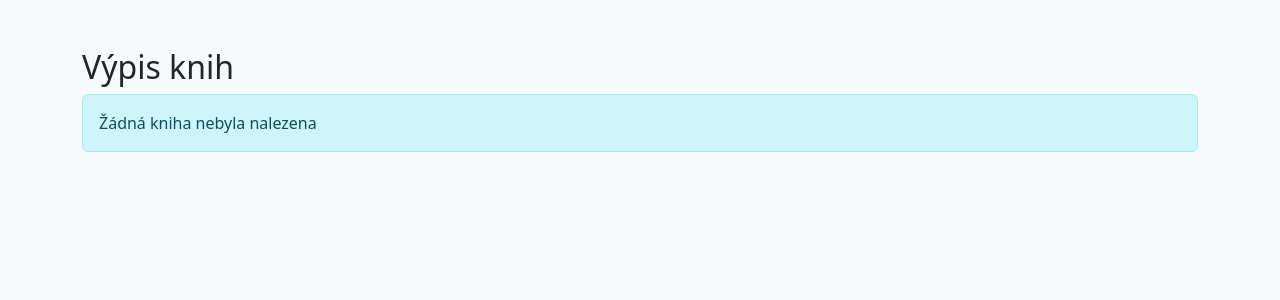
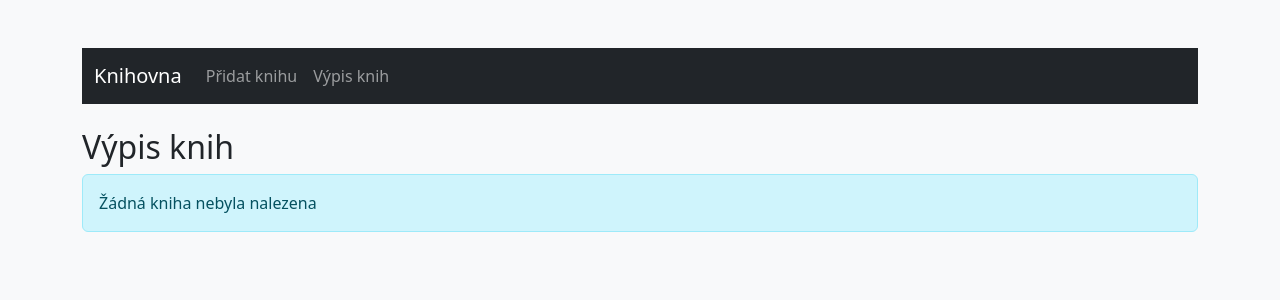
Before and after one commit to maderamaxim/WA-2025-Madera-Maxim, a PHP site: page /book_list.php in a window 1280 px wide. Shown: the top 300 px of the page. Run offline with PHP 8.4, Linux system fonts and the light colour scheme.

Commit message:
#11 vypis a navigace

```diff
--- a/03-php-projekt/app/models/Book.php
+++ b/03-php-projekt/app/models/Book.php
@@ -9,8 +9,6 @@ class Book {
 
     public function create($title, $author, $category, $subcategory, $year, $price, $isbn, $description, $link, $images) {
 
-        // Dvojtečka označuje pojmenovaný parametr => Místo přímých hodnot se používají placeholdery.
-        // PDO je pak nahradí skutečnými hodnotami při volání metody execute().
         // Chrání proti SQL injekci (bezpečnější než přímé vložení hodnot).
         $sql = "INSERT INTO books (title, author, category, subcategory, year, price, isbn, description, link, images)
                 VALUES (:title, :author, :category, :subcategory, :year, :price, :isbn, :description, :link, :images)";
--- a/03-php-projekt/app/views/books/book_list.php
+++ b/03-php-projekt/app/views/books/book_list.php
@@ -3,7 +3,7 @@
 <head>
     <meta charset="UTF-8">
     <meta name="viewport" content="width=device-width, initial-scale=1.0">
-    <title>Výpis knih</title>
+    <title>Výpis knihu</title>
 
     <!-- Bootstrap CSS -->
     <link href="https://cdn.jsdelivr.net/npm/bootstrap@5.3.3/dist/css/bootstrap.min.css" rel="stylesheet" integrity="sha384-QWTKZyjpPEjISv5WaRU9OFeRpok6YctnYmDr5pNlyT2bRjXh0JMhjY6hW+ALEwIH" crossorigin="anonymous">
@@ -13,20 +13,39 @@
 <body class="bg-light">
 
     <div class="container mt-5">
+    <nav class="navbar navbar-expand-lg navbar-dark bg-dark mb-4">
+            <div class="container-fluid">
+                <a class="navbar-brand" href="#">Knihovna</a>
+                <button class="navbar-toggler" type="button" data-bs-toggle="collapse" data-bs-target="#navbarNav"
+                    aria-controls="navbarNav" aria-expanded="false" aria-label="Přepnout navigaci">
+                    <span class="navbar-toggler-icon"></span>
+                </button>
+                <div class="collapse navbar-collapse" id="navbarNav">
+                    <ul class="navbar-nav">
+                        <li class="nav-item">
+                            <a class="nav-link" href="../../views/books/book_create.php">Přidat knihu</a>
+                        </li>
+                        <li class="nav-item">
+                            <a class="nav-link" href="../../controllers/book_list.php">Výpis knih</a>
+                        </li>
+                    </ul>
+                </div>
+            </div>
+        </nav>
         <h2>Výpis knih</h2>
          <?php if(!empty($books)): ?>
-            <!-- <h3>Hrubý výpis</h3>
-            <?php var_dump($books); ?>
-            <h3>Lepší výpis</h3>
-            <pre><?php print_r($books); ?></pre>
-            <h3>Tablukový výpis</h3> -->
+            <!-- <h3>Hrubý výpis knih</h3> -->
+            <?php // var_dump($books); ?>
+            <!-- <h3>Lepší výpis knih</h3> -->
+            <pre><?php // print_r($books); ?></pre>
+            <h3>Tabulkový výpis knih</h3>
             <table class="table table-bordered table-hover">
                 <thead class="table-primary">
                     <tr>
                         <th>Název</th>
                         <th>Autor</th>
                         <th>Kategorie</th>
-                        <th>Rok vydání</th>
+                        <th>Rok</th>
                         <th>Cena</th>
                         <th>ISBN</th>
                     </tr>
@@ -43,6 +62,8 @@
                         </tr>
                     <?php endforeach; ?>
                 </tbody>
+
+
             </table>
          <?php else: ?>
             <div class="alert alert-info">Žádná kniha nebyla nalezena</div>
```
Also changed, not shown: 03-php-projekt/app/controllers/BookController.php (+0 -8 lines), 03-php-projekt/app/views/books/magazine_list.php (+20 -0 lines). Lines whose indentation alone changed are shown as unchanged.
